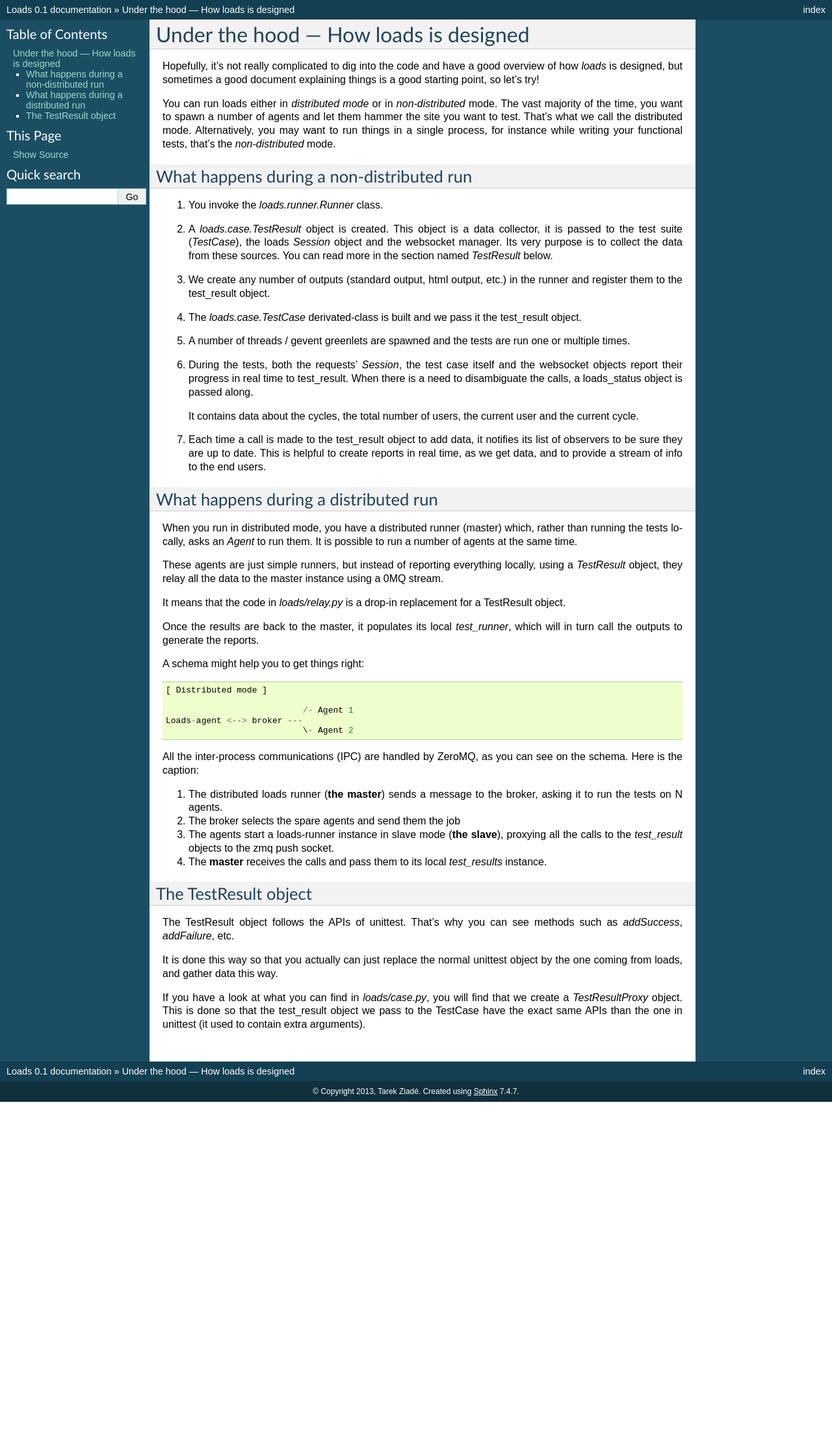
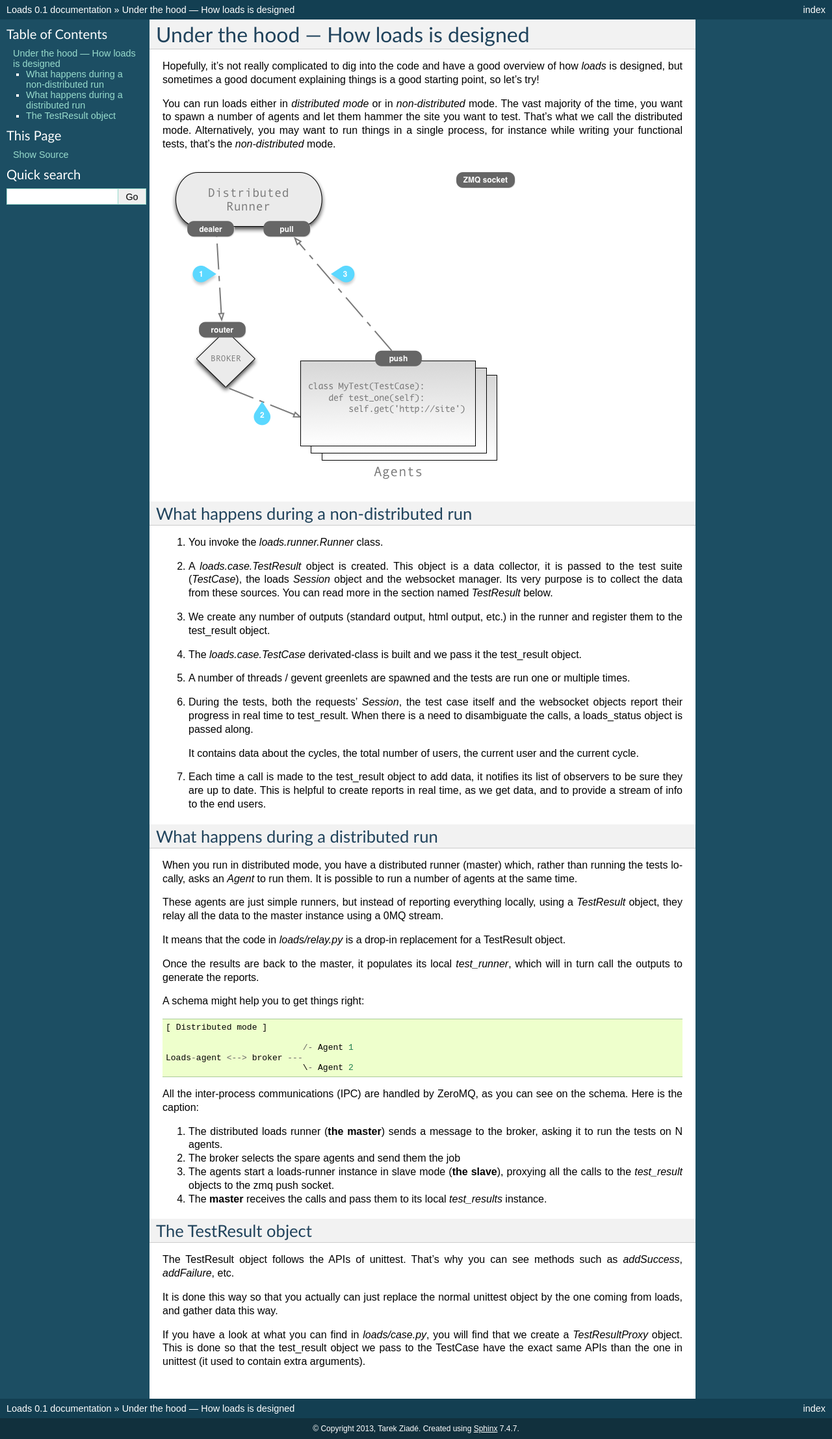
Before and after one commit to mozilla-services/loads, a Sphinx documentation site: the page built from docs/source/internals.rst, in a window 1280 px wide. Shown: the whole page at 65% size. Built offline with Sphinx 7.4.7, drawn with Linux system fonts in a browser that asks for light colours; before the commit the page ends 1696 px from its top, so only the background shows below that.

Commit message:
added the design diagram

```diff
--- a/docs/source/internals.rst
+++ b/docs/source/internals.rst
@@ -11,6 +11,8 @@ them hammer the site you want to test. That's what we call the distributed
 mode. Alternatively, you may want to run things in a single process, for
 instance while writing your functional tests, that's the *non-distributed*
 mode.
+
+.. image:: loads.png
 
 
 What happens during a non-distributed run
```
Also changed, not shown: docs/source/loads.png (added).
